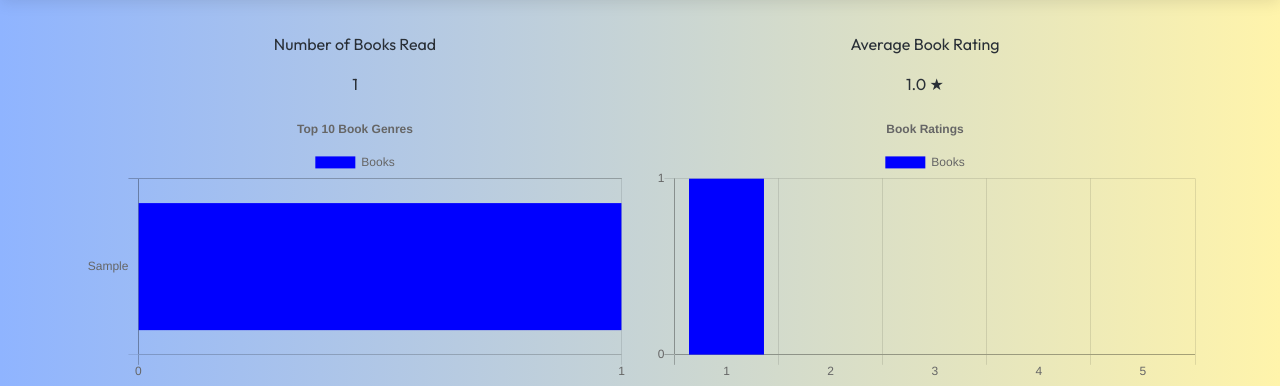
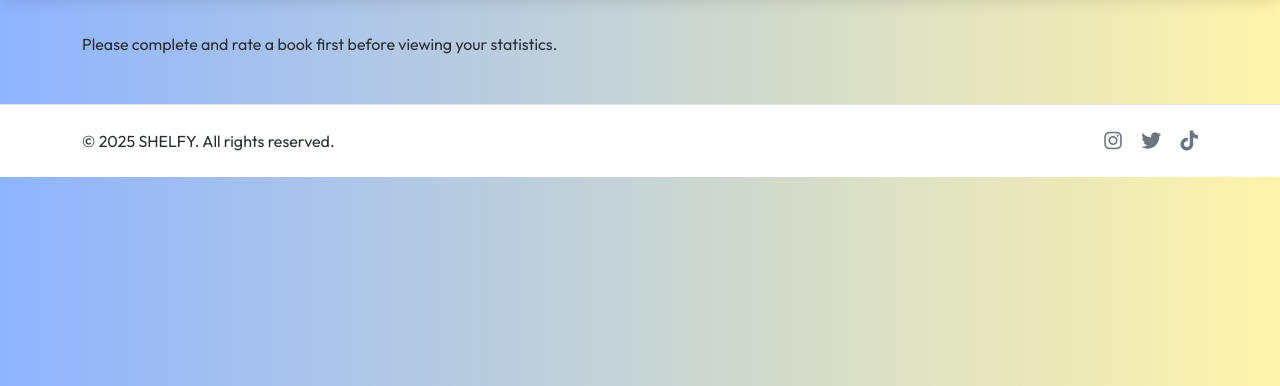
Before and after one commit to gregdemesa/CSCI42-Shelfy, a Django app: page /statistics/books in a window 1280 px wide. Shown: the part 90-476 px from the top of the page. Run offline with Django 5.2, Linux system fonts and the light colour scheme; a user stored in the database is signed in; tables that the repository leaves empty hold one stand-in row (values such as "Sample post"); some libraries are stand-ins or nearby versions.

Commit message:
updated stats functionality
added status filters to make sure that the statistics displayed is only for completed media types

```diff
--- a/charts/views.py
+++ b/charts/views.py
@@ -84,7 +84,7 @@ class MovieView(ListView):
 
     def get_context_data(self, **kwargs):
         context = super().get_context_data(**kwargs)
-        movie_count = len(UserLibraryItem.objects.filter(user=self.request.user, media__media_type__iexact="movie"))
+        movie_count = len(UserLibraryItem.objects.filter(user=self.request.user, status='completed', media__media_type__iexact="movie"))
         context['movie_count'] = movie_count
         context['movie_rating'] = get_average_rating(self.request, 'movie')
 
@@ -97,7 +97,7 @@ class BookView(ListView):
 
     def get_context_data(self, **kwargs):
         context = super().get_context_data(**kwargs)
-        book_count = len(UserLibraryItem.objects.filter(user=self.request.user, media__media_type__iexact="book"))
+        book_count = len(UserLibraryItem.objects.filter(user=self.request.user, status='completed', media__media_type__iexact="book"))
         context['book_count'] = book_count
         context['book_rating'] = get_average_rating(self.request, 'book')
 
@@ -109,7 +109,7 @@ class GameView(ListView):
 
     def get_context_data(self, **kwargs):
         context = super().get_context_data(**kwargs)
-        game_count = len(UserLibraryItem.objects.filter(user=self.request.user, media__media_type__iexact="game"))
+        game_count = len(UserLibraryItem.objects.filter(user=self.request.user, status='completed', media__media_type__iexact="game"))
         context['game_count'] = game_count
         context['game_rating'] = get_average_rating(self.request, 'game')
 
@@ -117,9 +117,9 @@ class GameView(ListView):
 
 # Count of All Media Types
 def all_count(request):
-    movie_count = len(UserLibraryItem.objects.filter(user=request.user, media__media_type__iexact="movie"))
-    book_count = len(UserLibraryItem.objects.filter(user=request.user, media__media_type__iexact="book"))
-    game_count = len(UserLibraryItem.objects.filter(user=request.user, media__media_type__iexact="game"))
+    movie_count = len(UserLibraryItem.objects.filter(user=request.user, status='completed', media__media_type__iexact="movie"))
+    book_count = len(UserLibraryItem.objects.filter(user=request.user, status='completed', media__media_type__iexact="book"))
+    game_count = len(UserLibraryItem.objects.filter(user=request.user, status='completed', media__media_type__iexact="game"))
 
     return JsonResponse(data={
         'movie_count': movie_count,
@@ -135,13 +135,13 @@ def all_ratings(request):
 
     # Get ratings per media type
     movie_ratings_count = count_ratings(
-        UserLibraryItem.objects.filter(user=request.user, media__media_type__iexact="movie").values_list("rating", flat=True)
+        UserLibraryItem.objects.filter(user=request.user, status='completed', media__media_type__iexact="movie").values_list("rating", flat=True)
     )
     book_ratings_count = count_ratings(
-        UserLibraryItem.objects.filter(user=request.user, media__media_type__iexact="book").values_list("rating", flat=True)
+        UserLibraryItem.objects.filter(user=request.user, status='completed', media__media_type__iexact="book").values_list("rating", flat=True)
     )
     game_ratings_count = count_ratings(
-        UserLibraryItem.objects.filter(user=request.user, media__media_type__iexact="game").values_list("rating", flat=True)
+        UserLibraryItem.objects.filter(user=request.user, status='completed', media__media_type__iexact="game").values_list("rating", flat=True)
     )
 
     # Get the overall ratings count
@@ -172,7 +172,7 @@ def all_ratings(request):
 # count of movie ratings
 def movies_ratings(request):
     movie_ratings_count = count_ratings(
-        UserLibraryItem.objects.filter(user=request.user, media__media_type__iexact="movie").values_list("rating", flat=True)
+        UserLibraryItem.objects.filter(user=request.user, status='completed', media__media_type__iexact="movie").values_list("rating", flat=True)
     )
 
     movies_count_data = sort_data(movie_ratings_count)
@@ -186,7 +186,7 @@ def movies_ratings(request):
 
 def books_ratings(request):
     book_ratings_count = count_ratings(
-        UserLibraryItem.objects.filter(user=request.user, media__media_type__iexact="book").values_list("rating", flat=True)
+        UserLibraryItem.objects.filter(user=request.user, status='completed', media__media_type__iexact="book").values_list("rating", flat=True)
     )
 
     books_count_data = sort_data(book_ratings_count)
@@ -200,7 +200,7 @@ def books_ratings(request):
 
 def games_ratings(request):
     ratings_count = count_ratings(
-        UserLibraryItem.objects.filter(user=request.user, media__media_type__iexact="game").values_list("rating", flat=True)
+        UserLibraryItem.objects.filter(user=request.user, status='completed', media__media_type__iexact="game").values_list("rating", flat=True)
     )
 
     count_data = sort_data(ratings_count)
@@ -219,7 +219,7 @@ def movies_chart(request):
     genre_count = defaultdict(int)
 
     # Query all movies
-    movie_genre = UserLibraryItem.objects.filter(user=request.user, media__media_type__iexact="movie")
+    movie_genre = UserLibraryItem.objects.filter(user=request.user, status='completed', media__media_type__iexact="movie")
 
     # Count the number of movies in each genre
     for entry in movie_genre:
@@ -252,7 +252,7 @@ def movies_chart(request):
 def books_chart(request):
     genre_count = defaultdict(int)
 
-    book_genre = UserLibraryItem.objects.filter(user=request.user, media__media_type__iexact="book")
+    book_genre = UserLibraryItem.objects.filter(user=request.user, status='completed', media__media_type__iexact="book")
 
     for entry in book_genre:
         genres = entry.media.genre.split("/")
@@ -277,7 +277,7 @@ def books_chart(request):
 def games_chart(request):
     genre_count = defaultdict(int)
 
-    game_genre = UserLibraryItem.objects.filter(user=request.user, media__media_type__iexact="game")
+    game_genre = UserLibraryItem.objects.filter(user=request.user, status='completed', media__media_type__iexact="game")
 
     for entry in game_genre:
         genres = entry.media.genre.split(",")
@@ -305,7 +305,7 @@ Functions for Release Years
 
 def movies_release_years(request):
     movie_release_years_count = count_release_years(
-        UserLibraryItem.objects.filter(user=request.user, media__media_type__iexact="movie")
+        UserLibraryItem.objects.filter(user=request.user, status='completed', media__media_type__iexact="movie")
     )
 
     movies_count_data = sort_data(movie_release_years_count)
@@ -319,7 +319,7 @@ def movies_release_years(request):
 
 def books_release_years(request):
     book_release_years_count = count_release_years(
-        UserLibraryItem.objects.filter(user=request.user, media__media_type__iexact="book")
+        UserLibraryItem.objects.filter(user=request.user, status='completed', media__media_type__iexact="book")
     )
 
     books_count_data = sort_data(book_release_years_count)
@@ -333,7 +333,7 @@ def books_release_years(request):
 
 def games_release_years(request):
     release_years_count = count_release_years(
-        UserLibraryItem.objects.filter(user=request.user, media__media_type__iexact="game")
+        UserLibraryItem.objects.filter(user=request.user, status='completed', media__media_type__iexact="game")
     )
 
     count_data = sort_data(release_years_count)
--- a/templates/chartjs/books.html
+++ b/templates/chartjs/books.html
@@ -60,7 +60,7 @@
 
  </div>
  {% else %}
- <p>Please rate a book first before viewing your statistics.</p>
+ <p>Please complete and rate a book first before viewing your statistics.</p>
  {% endif %}
 
 {% endblock content %}
--- a/templates/chartjs/games.html
+++ b/templates/chartjs/games.html
@@ -60,7 +60,7 @@
 
  </div>
 {% else %}
-<p>Please rate a game first before viewing your statistics.</p>
+<p>Please complete and rate a game first before viewing your statistics.</p>
 {% endif %}
 
 {% endblock content %}
@@ -280,7 +280,7 @@
               data: {
                 labels: data.release_year,
                 datasets: [{
-                  label: 'games',
+                  label: 'Games',
                   backgroundColor: 'blue',
                   data: data.game
                 }]
--- a/templates/chartjs/movies.html
+++ b/templates/chartjs/movies.html
@@ -61,7 +61,7 @@
 
  </div>
  {% else %}
- <p>Please rate a movie first before viewing your statistics.</p>
+ <p>Please complete and rate a movie first before viewing your statistics.</p>
  {% endif %}
 
 {% endblock content %}
```
